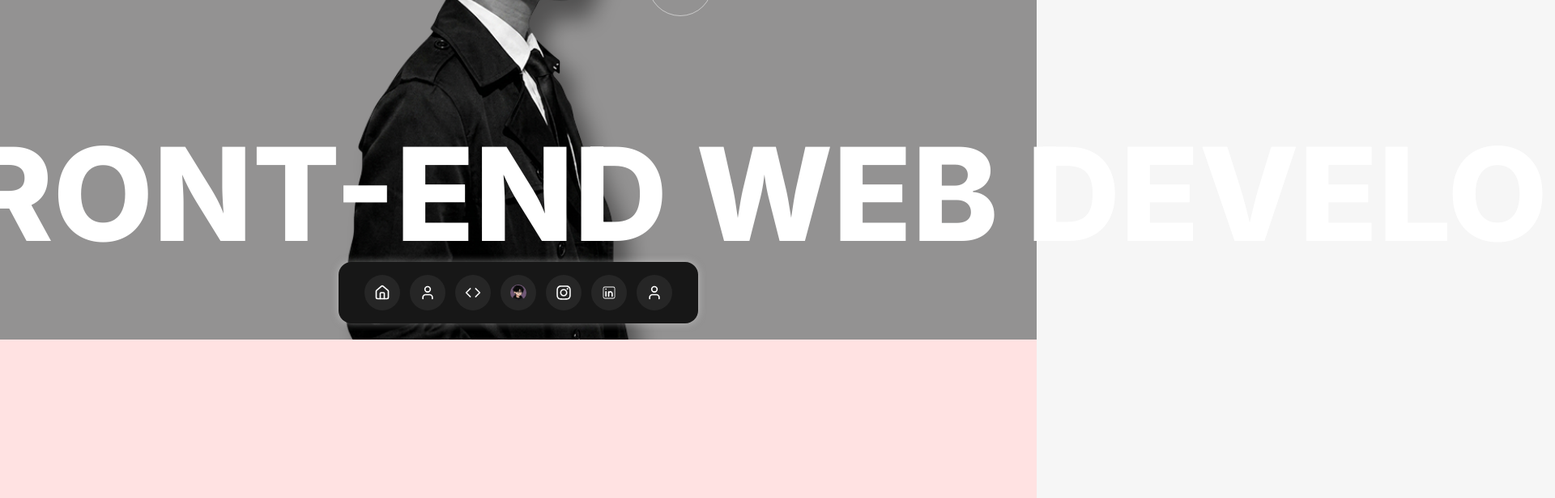
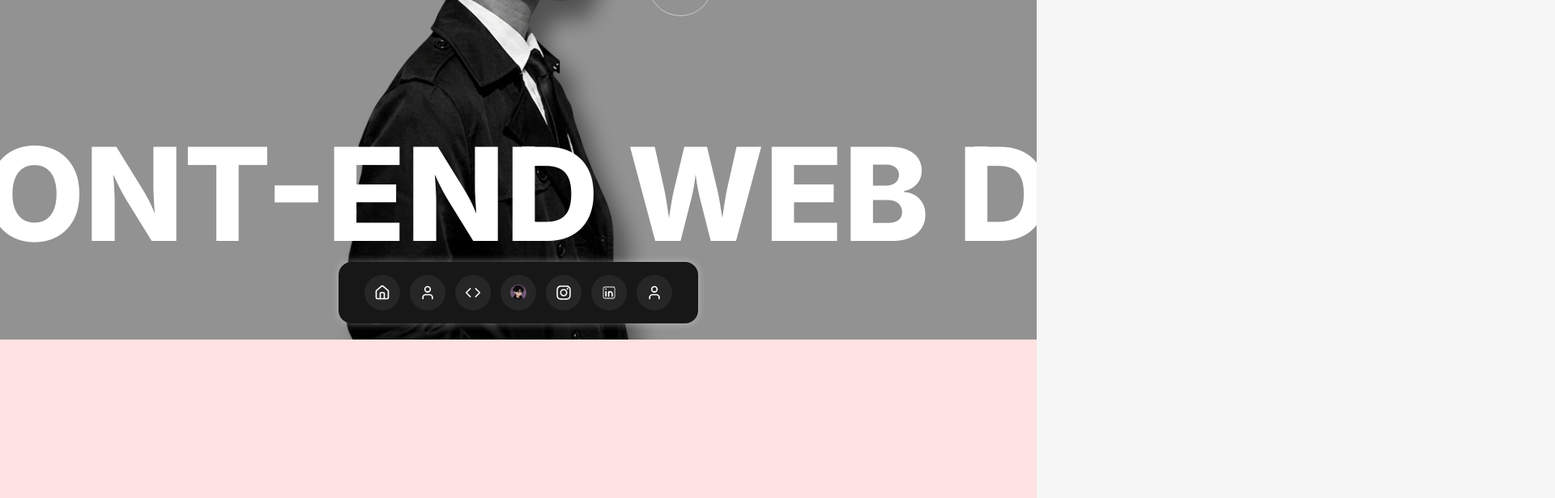
Before and after one commit to jeavenanda07/My-First-Personal-Portfolio, a Next.js app: page / in a window 1280 px wide. Shown: the part 380-996 px from the top of the page at 81% size, 1920 px wide, since content can reach past the window. Built offline with nearby package versions, Linux system fonts and the light colour scheme.

Commit message:
Add Marquee effect

```diff
--- a/app/globals.css
+++ b/app/globals.css
@@ -42,3 +42,16 @@ body {
   background-color: #262626;
   border-radius: 50%;
 }
+
+.marquee-track {
+  width: max-content;
+  animation: marquee 18s linear infinite;
+}
+@keyframes marquee {
+  from {
+    transform: translateX(0);
+  }
+  to {
+    transform: translateX(-50%);
+  }
+}
--- a/components/Hero.tsx
+++ b/components/Hero.tsx
@@ -1,7 +1,11 @@
+'use client'
+
 import React from 'react'
 import Header from './Header'
 import Image from 'next/image'
 import { ArrowUpRight } from 'lucide-react'
+
+const TAGLINE = 'ASPIRING FRONT-END WEB DEVELOPER'
 
 const Hero = () => {
   return (
@@ -9,10 +13,18 @@ const Hero = () => {
       <div className='relative max-w-[1920px] w-full m-auto h-full flex flex-col justify-center'>
         <Header />
 
-        <div className='flex relative flex-col w-full items-center justify-center h-full text-center'>
-          <p className='font-extrabold absolute bottom-10 text-[20vh] text-nowrap text-white pointer-events-none'>
-            ASPIRING FRONT-END WEB DEVELOPER
-          </p>
+        <div className='flex relative flex-col items-center justify-center h-full text-center  '>
+          <div className='absolute bottom-10 w-dvw overflow-hidden pointer-events-none'>
+            <div className='marquee-track flex whitespace-nowrap'>
+              {/* Two identical copies placed back to back so the loop is seamless */}
+              <span className='font-extrabold text-[20vh] text-white pr-16'>
+                {TAGLINE}
+              </span>
+              <span className='font-extrabold text-[20vh] text-white pr-16'>
+                {TAGLINE}
+              </span>
+            </div>
+          </div>
 
           <button
             aria-label="View more"
```
